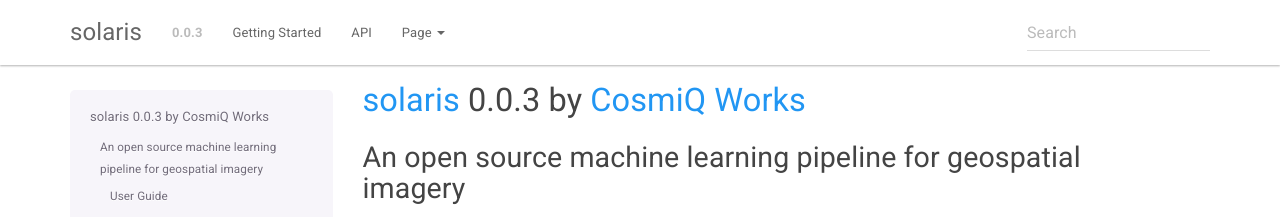
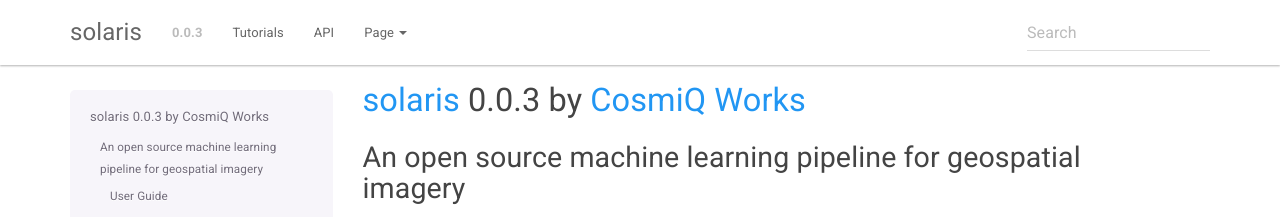
Before and after one commit to CosmiQ/solaris, a Sphinx documentation site: the page built from docs/index.rst, in a window 1280 px wide. Shown: the top 217 px of the page. Built offline with Sphinx 7.4.7, drawn with Linux system fonts in a browser that asks for light colours; formulas are drawn with MathJax 3.

Commit message:
restructuring header

```diff
--- a/docs/conf.py
+++ b/docs/conf.py
@@ -103,8 +103,8 @@
     'bootswatch_theme': "paper",
     'bootstrap_version': "3",
     'navbar_links': [
-                     ("Getting Started", "getting_started"),
-                     ("API", "api/solaris/index")
+                     ("Tutorials", "tutorials/index"),
+                     ("API", "api/index")
                      ],
 
     }
```
